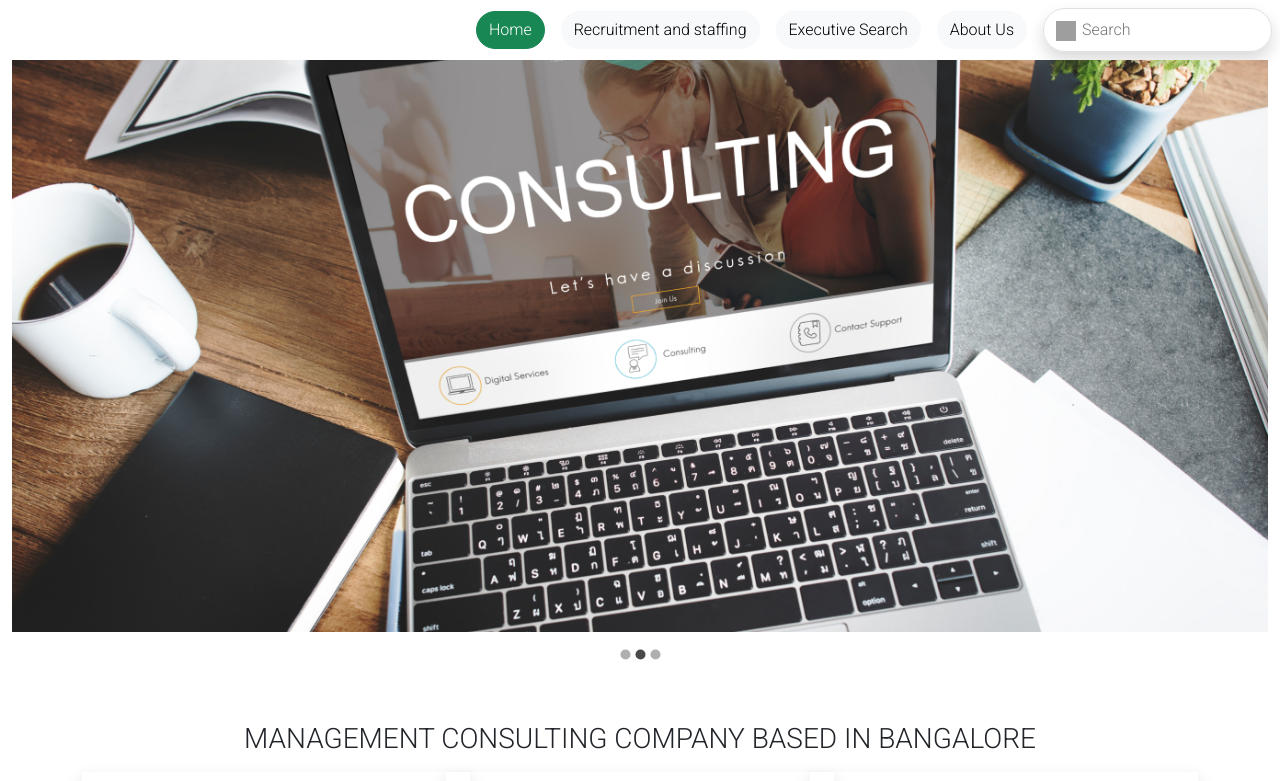
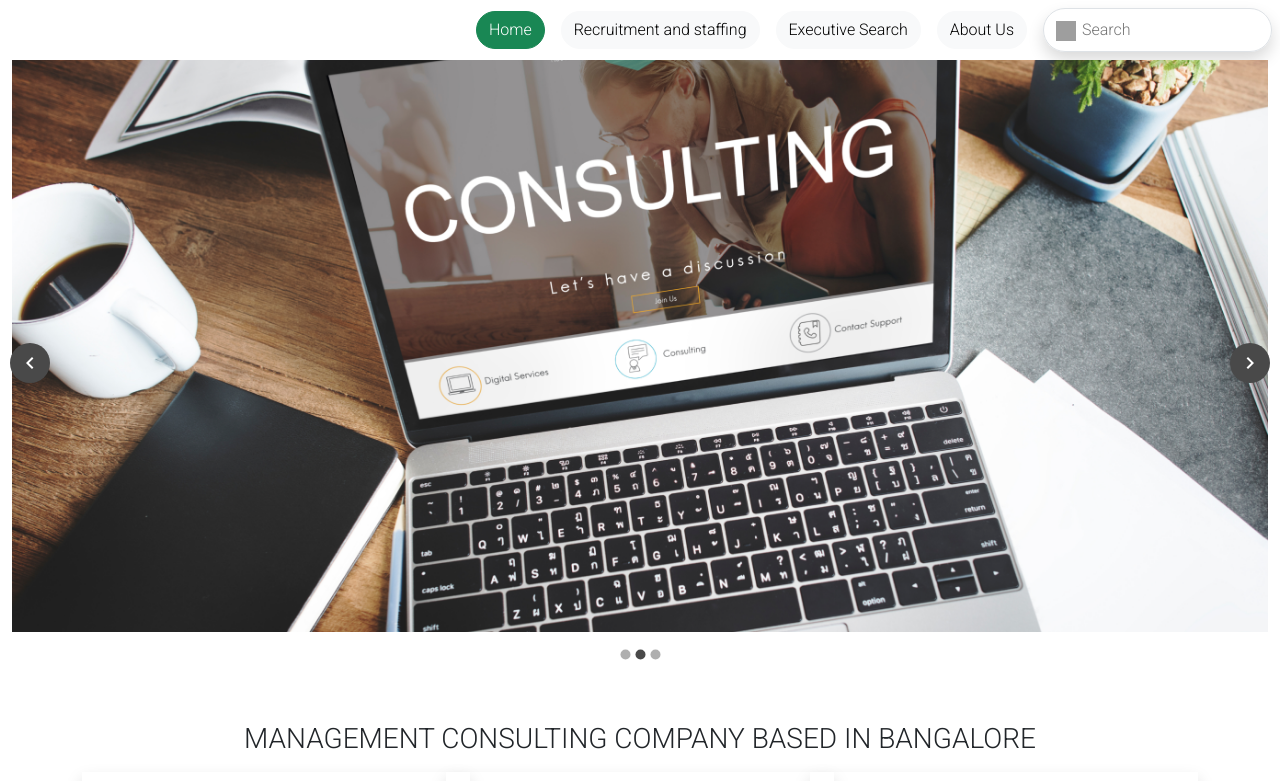
Before and after one commit to hamid1882/zinavo-interview-project, a React (Create React App) app: page / in a window 1280 px wide. Shown: the top 781 px of the page. Built offline with nearby package versions, Linux system fonts and the light colour scheme; grey boxes are pictures that could not be loaded.

Commit message:
carousel fixed

```diff
--- a/src/Components/Slider.js
+++ b/src/Components/Slider.js
@@ -5,7 +5,10 @@ import sliderImage2 from "../Images/sliderImage2.png";
 
 const Slider = () => {
   return (
-    <Carousel className="carouselStyles mb-5 container-fluid margin-auto">
+    <Carousel
+      className="carouselStyles mb-5 container-fluid margin-auto h-100 "
+      navButtonsAlwaysVisible="true"
+    >
       <img src={sliderImage} className="w-100 h-75" alt="slider" />
       <img src={sliderImage2} className="w-100 h-75" alt="slider" />
       <img src={sliderImage} className="w-100 h-75" alt="slider" />
```
